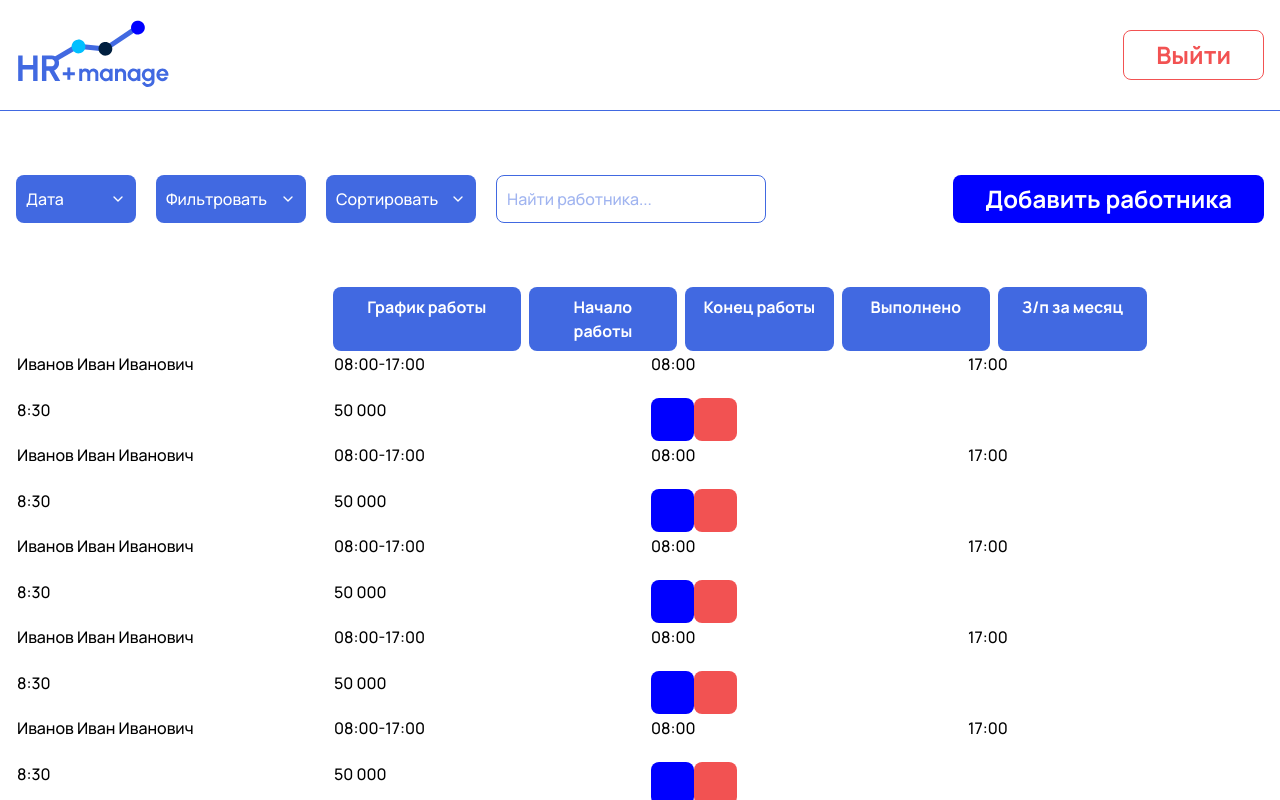
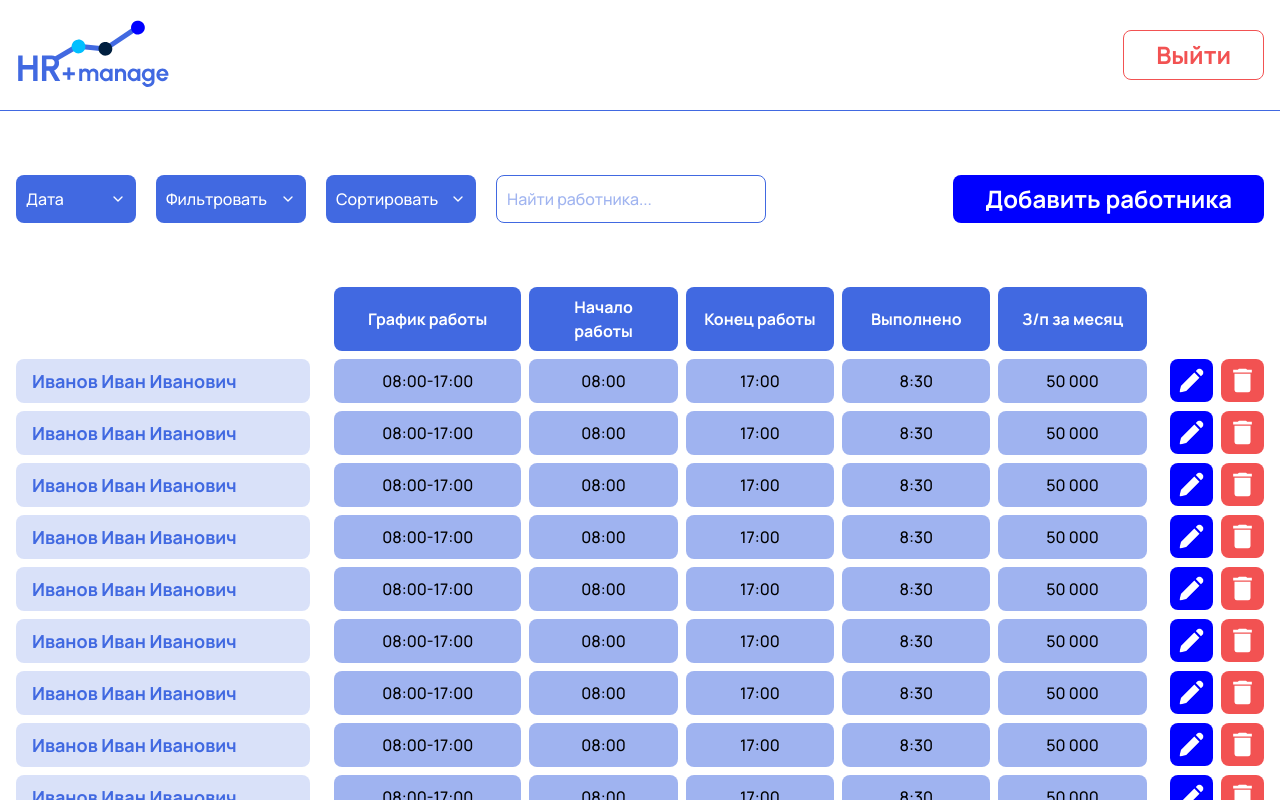
Before and after one commit to The73756/hr-manage, a Next.js app: page / in a window 1280 px wide. Shown: the top 800 px of the page. Built offline with nearby package versions, Linux system fonts and the light colour scheme.

Commit message:
finish table

```diff
--- a/components/employees-table.tsx
+++ b/components/employees-table.tsx
@@ -1,10 +1,14 @@
+import { DeleteIcon } from "./shared/delete-icon";
+import { EditIcon } from "./shared/edit-icon";
 import { Button } from "./ui/button";
+import { TableCell } from "./ui/table-cell";
+import { TableEmployee } from "./ui/table-employee";
 import { TableHead } from "./ui/table-head";
 
 export const EmployeesTable = () => {
   return (
     <div className="my-16 w-full">
-      <div className="gap-5 grid grid-cols-4 w-full">
+      <div className="gap-6 grid grid-cols-4 mb-2 w-full">
         <span />
         <div className="gap-2 grid grid-cols-[repeat(24,minmax(0,1fr))] col-span-3">
           <TableHead className="col-span-5">График работы</TableHead>
@@ -16,18 +20,24 @@ export const EmployeesTable = () => {
         </div>
       </div>
       {[1, 2, 3, 4, 5, 6, 7, 8, 9, 10].map((employee) => (
-        <tr key={employee} className="gap-5 grid grid-cols-4 w-full">
-          <td>Иванов Иван Иванович</td>
-          <td>08:00-17:00</td>
-          <td>08:00</td>
-          <td>17:00</td>
-          <td>8:30</td>
-          <td>50 000</td>
-          <td className="flex">
-            <Button className="bg-blue" intent="icon"></Button>
-            <Button className="bg-red" intent="icon"></Button>
-          </td>
-        </tr>
+        <div key={employee} className="gap-6 grid grid-cols-4 mb-2 w-full">
+          <TableEmployee>Иванов Иван Иванович</TableEmployee>
+          <div className="gap-2 grid grid-cols-[repeat(24,minmax(0,1fr))] col-span-3">
+            <TableCell className="col-span-5">08:00-17:00</TableCell>
+            <TableCell className="col-span-4">08:00</TableCell>
+            <TableCell className="col-span-4">17:00</TableCell>
+            <TableCell className="col-span-4">8:30</TableCell>
+            <TableCell className="col-span-4">50 000</TableCell>
+            <div className="flex justify-end gap-2 col-span-3">
+              <Button className="bg-blue" intent="icon">
+                <EditIcon />
+              </Button>
+              <Button className="bg-red" intent="icon">
+                <DeleteIcon />
+              </Button>
+            </div>
+          </div>
+        </div>
       ))}
     </div>
   );
--- /dev/null
+++ b/components/shared/delete-icon.tsx
@@ -0,0 +1,33 @@
+interface DeleteIconProps {
+  className?: string;
+}
+
+export const DeleteIcon = ({ className }: DeleteIconProps) => {
+  return (
+    <svg
+      xmlns="http://www.w3.org/2000/svg"
+      width="25"
+      height="25"
+      viewBox="0 0 25 25"
+      fill="none"
+      className={className}
+    >
+      <g clip-path="url(#clip0_6_85)">
+        <path
+          d="M4.50006 21.8333C4.50006 23.3067 5.69337 24.5 7.16675 24.5H17.8334C19.3067 24.5 20.5001 23.3067 20.5001 21.8333V5.83331H4.50006V21.8333ZM17.1667 1.83331L15.8334 0.5H9.16675L7.83337 1.83331H3.16675V4.5H21.8334V1.83331H17.1667Z"
+          fill="currentColor"
+        />
+      </g>
+      <defs>
+        <clipPath id="clip0_6_85">
+          <rect
+            width="24"
+            height="24"
+            fill="currentColor"
+            transform="translate(0.5 0.5)"
+          />
+        </clipPath>
+      </defs>
+    </svg>
+  );
+};
--- /dev/null
+++ b/components/shared/edit-icon.tsx
@@ -0,0 +1,33 @@
+interface EditIconProps {
+  className?: string;
+}
+
+export const EditIcon = ({ className }: EditIconProps) => {
+  return (
+    <svg
+      xmlns="http://www.w3.org/2000/svg"
+      width="25"
+      height="25"
+      viewBox="0 0 25 25"
+      fill="none"
+      className={className}
+    >
+      <g clip-path="url(#clip0_6_63)">
+        <path
+          d="M15.3212 4.53116L2.11616 17.7372C2.04966 17.8039 2.00227 17.8872 1.97893 17.9784L0.515227 23.8533C0.493699 23.9404 0.495018 24.0317 0.519057 24.1182C0.543095 24.2048 0.589041 24.2836 0.652455 24.3472C0.749859 24.4443 0.881739 24.4988 1.01926 24.499C1.06168 24.4989 1.10394 24.4937 1.14508 24.4834L7.01993 23.0195C7.11128 22.9965 7.19466 22.9491 7.26115 22.8824L20.4674 9.67727L15.3212 4.53116ZM23.7389 2.73052L22.2689 1.26063C21.2865 0.278197 19.5742 0.279172 18.5929 1.26063L16.7923 3.06126L21.9383 8.20718L23.7389 6.40659C24.2296 5.91606 24.4999 5.2631 24.4999 4.56868C24.4999 3.87425 24.2296 3.2213 23.7389 2.73052Z"
+          fill="currentColor"
+        />
+      </g>
+      <defs>
+        <clipPath id="clip0_6_63">
+          <rect
+            width="24"
+            height="24"
+            fill="currentColor"
+            transform="translate(0.5 0.5)"
+          />
+        </clipPath>
+      </defs>
+    </svg>
+  );
+};
--- /dev/null
+++ b/components/ui/table-cell.tsx
@@ -0,0 +1,16 @@
+import { ReactNode } from "react";
+
+interface TableCellProps {
+  children: ReactNode;
+  className?: string;
+}
+
+export const TableCell = ({ children, className }: TableCellProps) => {
+  return (
+    <div
+      className={`bg-blue-light/50 p-2 rounded-lg font-medium flex items-center justify-center text-black ${className}`}
+    >
+      {children}
+    </div>
+  );
+};
--- /dev/null
+++ b/components/ui/table-employee.tsx
@@ -0,0 +1,13 @@
+import { ReactNode } from "react";
+
+interface TableEmployeeProps {
+  children: ReactNode;
+}
+
+export const TableEmployee = ({ children }: TableEmployeeProps) => {
+  return (
+    <div className="bg-blue-light/20 px-4 py-2 rounded-lg font-bold text-blue-light text-lg">
+      {children}
+    </div>
+  );
+};
--- a/components/ui/table-head.tsx
+++ b/components/ui/table-head.tsx
@@ -8,7 +8,7 @@ interface TableHeadProps {
 export const TableHead = ({ children, className }: TableHeadProps) => {
   return (
     <div
-      className={`bg-blue-light px-4 py-2 rounded-lg font-bold text-center text-white ${className}`}
+      className={`bg-blue-light px-4 py-2 rounded-lg font-bold text-center flex items-center justify-center text-white ${className}`}
     >
       {children}
     </div>
```
